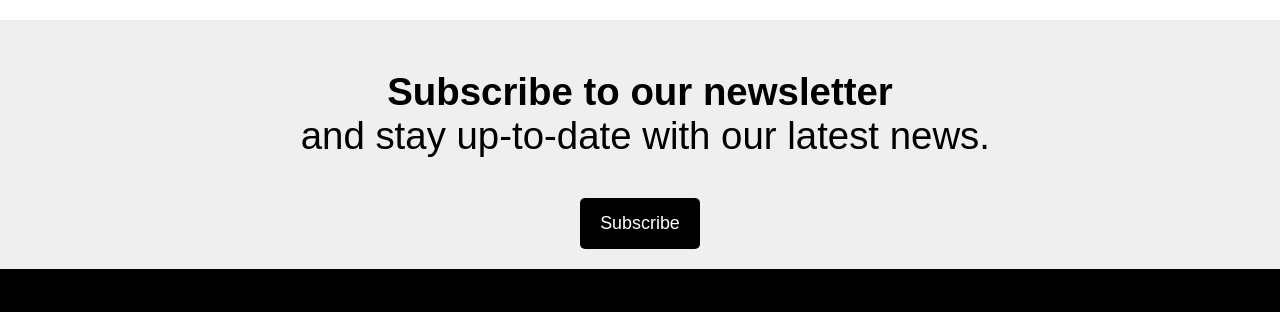
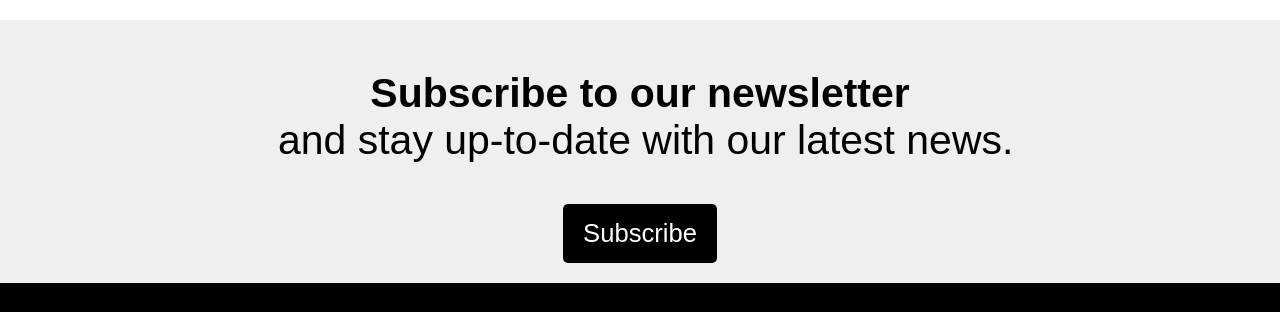
Before and after one commit to Joe-Moussally/SE-Factory-CSS, a plain HTML site: page index.html in a window 1280 px wide. Shown: the part 4165-4477 px from the top of the page. Drawn offline with Linux system fonts and the light colour scheme.

Commit message:
Fixing font-size for newsletter

```diff
--- a/styles/styles.css
+++ b/styles/styles.css
@@ -289,13 +289,13 @@ a {
 #newsletter > p {
     display: flex;
     flex-direction: column;
-    font-size: 3vw;
+    font-size: 3.2vw;
     margin: 0 10%;
     margin: 20px 0;
 }
 
 #newsletter > button {
-    font-size: 1.4vw;
+    font-size: 2vw;
     background: black;
     color: white;
     padding: 15px 20px;
```
